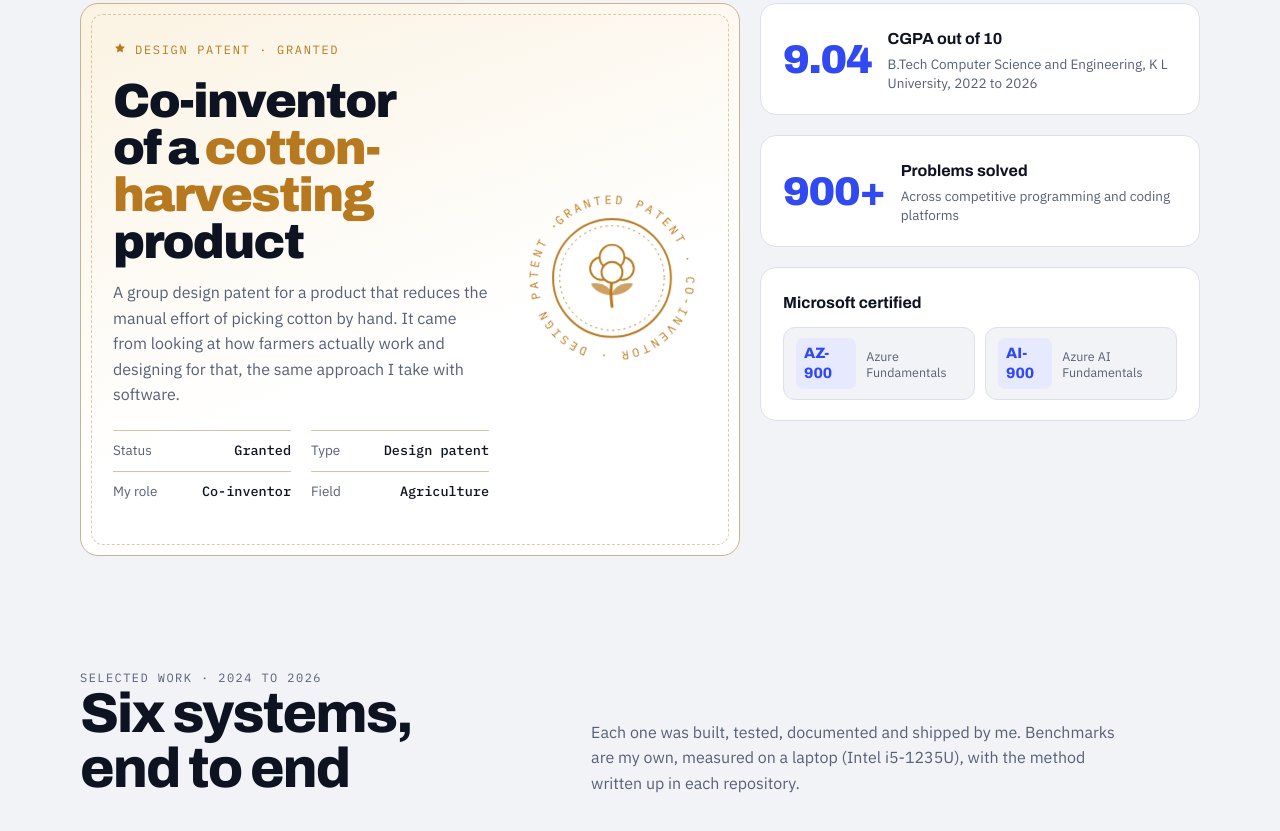
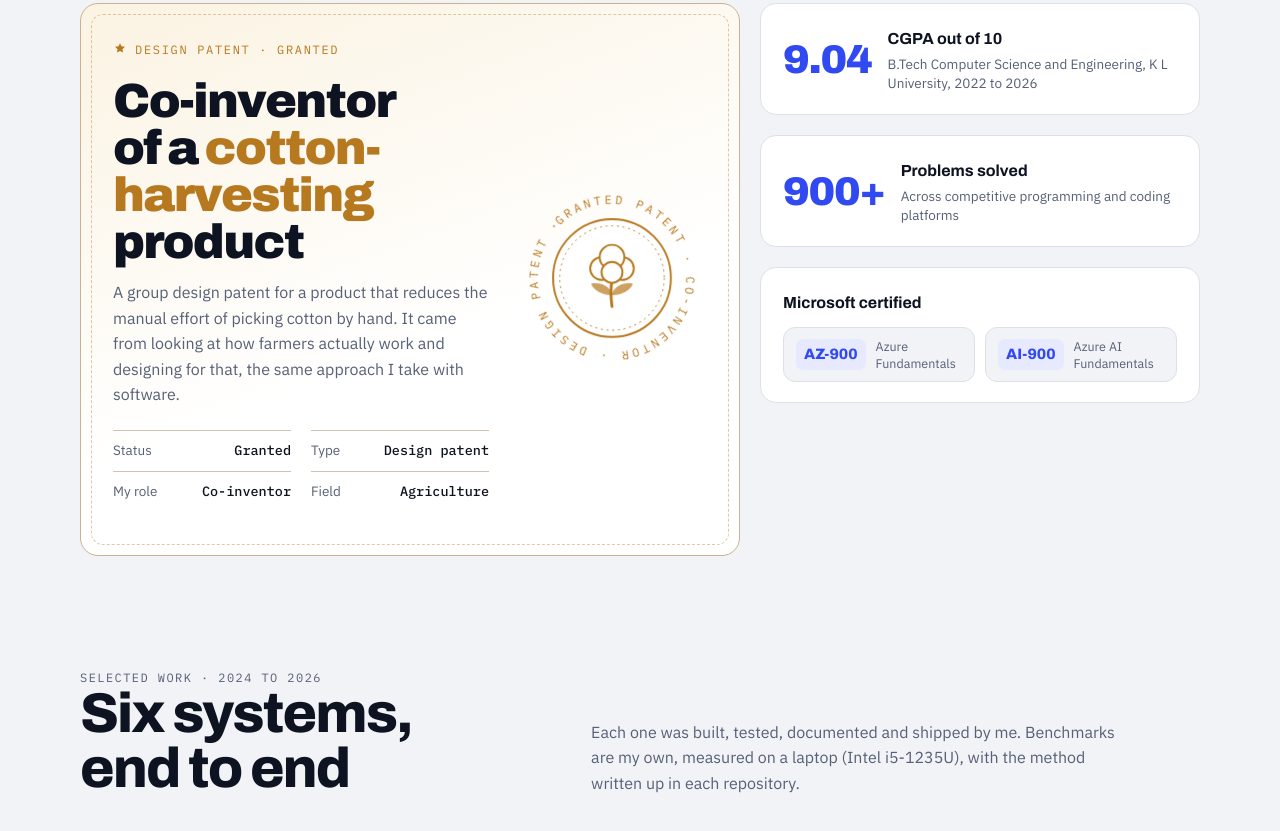
Before and after one commit to vnsiddhanth/vnsiddhanth.github.io, a plain HTML site: page index.html in a window 1280 px wide. Shown: the part 1259-2090 px from the top of the page. Drawn offline with Linux system fonts and the light colour scheme.

Commit message:
Keep certification codes on one line
Co-Authored-By: Claude Opus 5.5 <noreply@anthropic.com>

```diff
--- a/index.html
+++ b/index.html
@@ -147,7 +147,7 @@ section.block{padding-block:96px 16px}
 .award p{margin:3px 0 0;color:var(--muted);font-size:13.5px;line-height:1.45}
 .certs{display:flex;gap:10px;flex-wrap:wrap}
 .cert{display:flex;align-items:center;gap:10px;border:1px solid var(--rule);border-radius:12px;padding:10px 12px;background:var(--bg);flex:1 1 140px}
-.cert .code{font-family:var(--display);font-weight:800;font-stretch:115%;font-size:15px;padding:6px 8px;border-radius:7px;background:var(--accent-soft);color:var(--accent)}
+.cert .code{white-space:nowrap;font-family:var(--display);font-weight:800;font-stretch:115%;font-size:15px;padding:6px 8px;border-radius:7px;background:var(--accent-soft);color:var(--accent)}
 .cert span{font-size:12.5px;color:var(--muted);line-height:1.3}
 
 /* PROJECTS */
```
